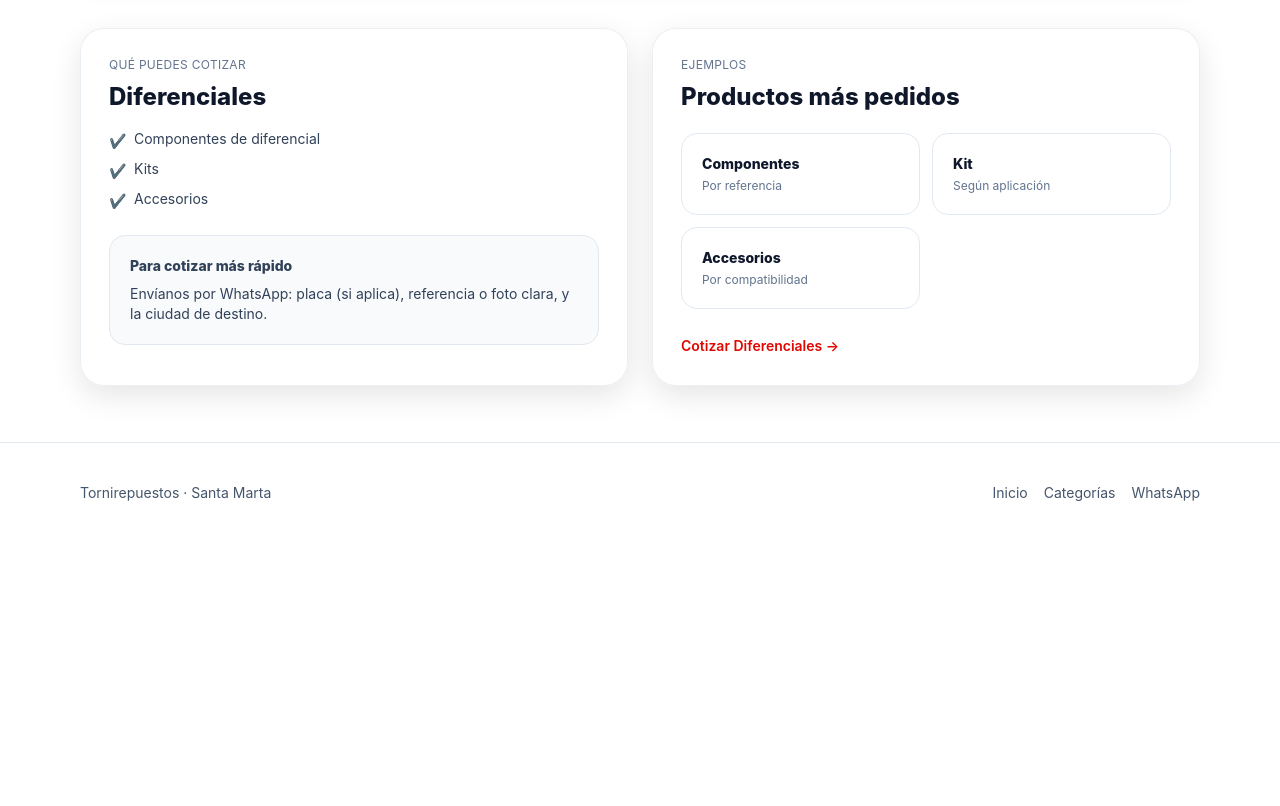
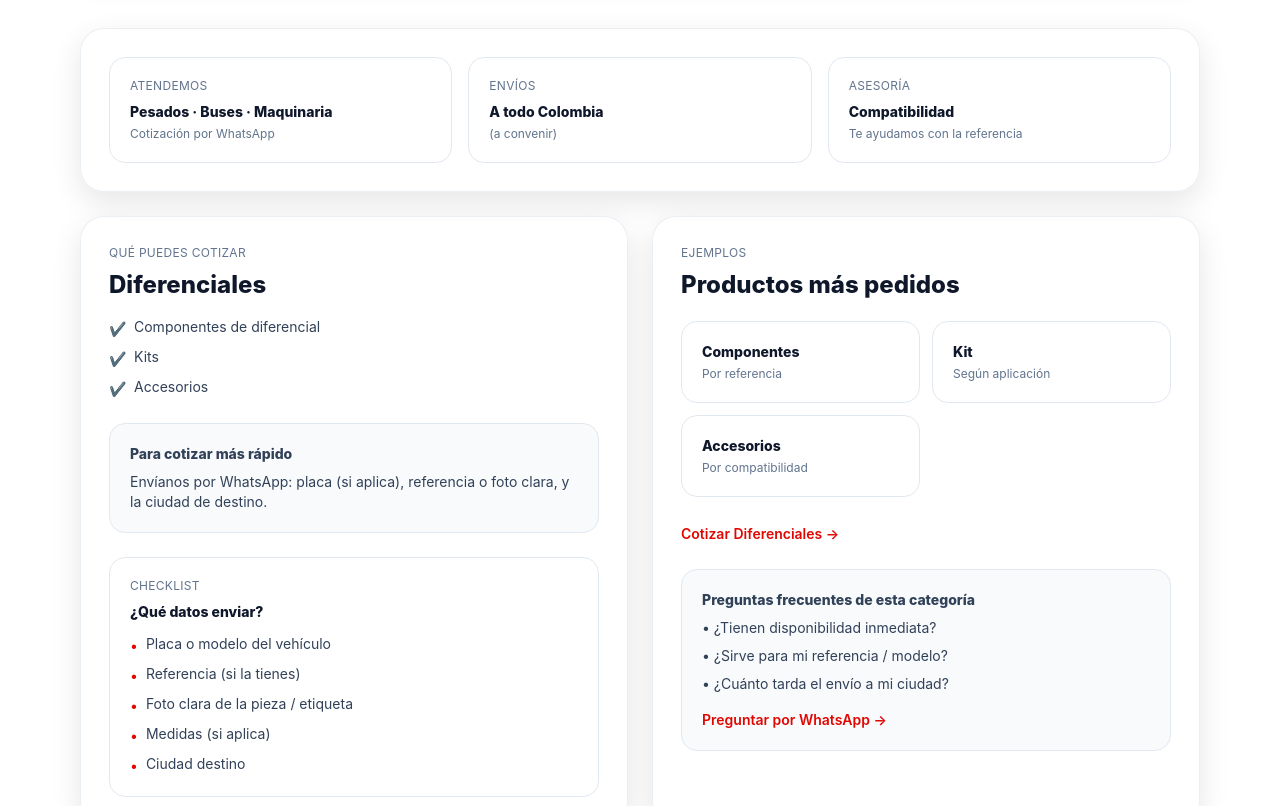
Before and after one commit to julianchocmanrique/Tornirepuestos-web, a Next.js app: page /tornirepuestos/categorias/diferenciales in a window 1280 px wide. Shown: the part 600-1406 px from the top of the page. Before the commit the page ends 1143 px from the top, so only its background shows below. Built offline with nearby package versions, Linux system fonts and the light colour scheme.

Commit message:
content: mas secciones por categoria (info, checklist, faq)

```diff
--- a/src/app/categorias/[slug]/page.tsx
+++ b/src/app/categorias/[slug]/page.tsx
@@ -107,6 +107,26 @@ export default async function Page({
       {/* Detail */}
       <section id="detalle" className="mx-auto max-w-6xl px-4 py-14">
         <div className="grid gap-6 lg:grid-cols-2">
+          {/* Quick info */}
+          <div className="rounded-3xl border border-slate-200/70 bg-white/70 p-7 shadow-[0_10px_30px_rgba(2,6,23,0.10)] backdrop-blur lg:col-span-2">
+            <div className="grid gap-4 sm:grid-cols-3">
+              <div className="rounded-2xl border border-slate-200 bg-white p-5">
+                <div className="text-xs uppercase tracking-wide text-slate-500">Atendemos</div>
+                <div className="mt-2 text-sm font-extrabold text-slate-900">Pesados · Buses · Maquinaria</div>
+                <div className="mt-1 text-xs text-slate-500">Cotización por WhatsApp</div>
+              </div>
+              <div className="rounded-2xl border border-slate-200 bg-white p-5">
+                <div className="text-xs uppercase tracking-wide text-slate-500">Envíos</div>
+                <div className="mt-2 text-sm font-extrabold text-slate-900">A todo Colombia</div>
+                <div className="mt-1 text-xs text-slate-500">(a convenir)</div>
+              </div>
+              <div className="rounded-2xl border border-slate-200 bg-white p-5">
+                <div className="text-xs uppercase tracking-wide text-slate-500">Asesoría</div>
+                <div className="mt-2 text-sm font-extrabold text-slate-900">Compatibilidad</div>
+                <div className="mt-1 text-xs text-slate-500">Te ayudamos con la referencia</div>
+              </div>
+            </div>
+          </div>
           <div className="rounded-3xl border border-slate-200/70 bg-white/70 p-7 shadow-[0_10px_30px_rgba(2,6,23,0.10)] backdrop-blur">
             <div className="text-xs uppercase tracking-wide text-slate-500">
               Qué puedes cotizar
@@ -131,6 +151,27 @@ export default async function Page({
                 Envíanos por WhatsApp: placa (si aplica), referencia o foto clara, y la
                 ciudad de destino.
               </div>
+            </div>
+
+            <div className="mt-6 rounded-2xl border border-slate-200 bg-white p-5">
+              <div className="text-xs uppercase tracking-wide text-slate-500">Checklist</div>
+              <div className="mt-2 text-sm font-extrabold text-slate-900">¿Qué datos enviar?</div>
+              <ul className="mt-3 space-y-2 text-sm text-slate-700">
+                {[
+                  "Placa o modelo del vehículo",
+                  "Referencia (si la tienes)",
+                  "Foto clara de la pieza / etiqueta",
+                  "Medidas (si aplica)",
+                  "Ciudad destino",
+                ].map((x) => (
+                  <li key={x} className="flex gap-2">
+                    <span className="mt-0.5" style={{ color: "#E10600" }}>
+                      •
+                    </span>
+                    <span>{x}</span>
+                  </li>
+                ))}
+              </ul>
             </div>
           </div>
 
@@ -164,6 +205,28 @@ export default async function Page({
                 Cotizar {cat.title} →
               </a>
             </div>
+
+            <div className="mt-6 rounded-2xl border border-slate-200 bg-slate-50 p-5 text-sm text-slate-700">
+              <div className="font-extrabold">Preguntas frecuentes de esta categoría</div>
+              <div className="mt-2 space-y-2">
+                <div>• ¿Tienen disponibilidad inmediata?</div>
+                <div>• ¿Sirve para mi referencia / modelo?</div>
+                <div>• ¿Cuánto tarda el envío a mi ciudad?</div>
+              </div>
+              <div className="mt-4">
+                <a
+                  href={wa(
+                    `${waText}\n\n¿Tienen disponibilidad? ¿Me confirmas compatibilidad y tiempo de envío?`
+                  )}
+                  target="_blank"
+                  rel="noreferrer"
+                  className="inline-flex items-center gap-2 text-sm font-semibold"
+                  style={{ color: "#E10600" }}
+                >
+                  Preguntar por WhatsApp →
+                </a>
+              </div>
+            </div>
           </div>
         </div>
       </section>
```
